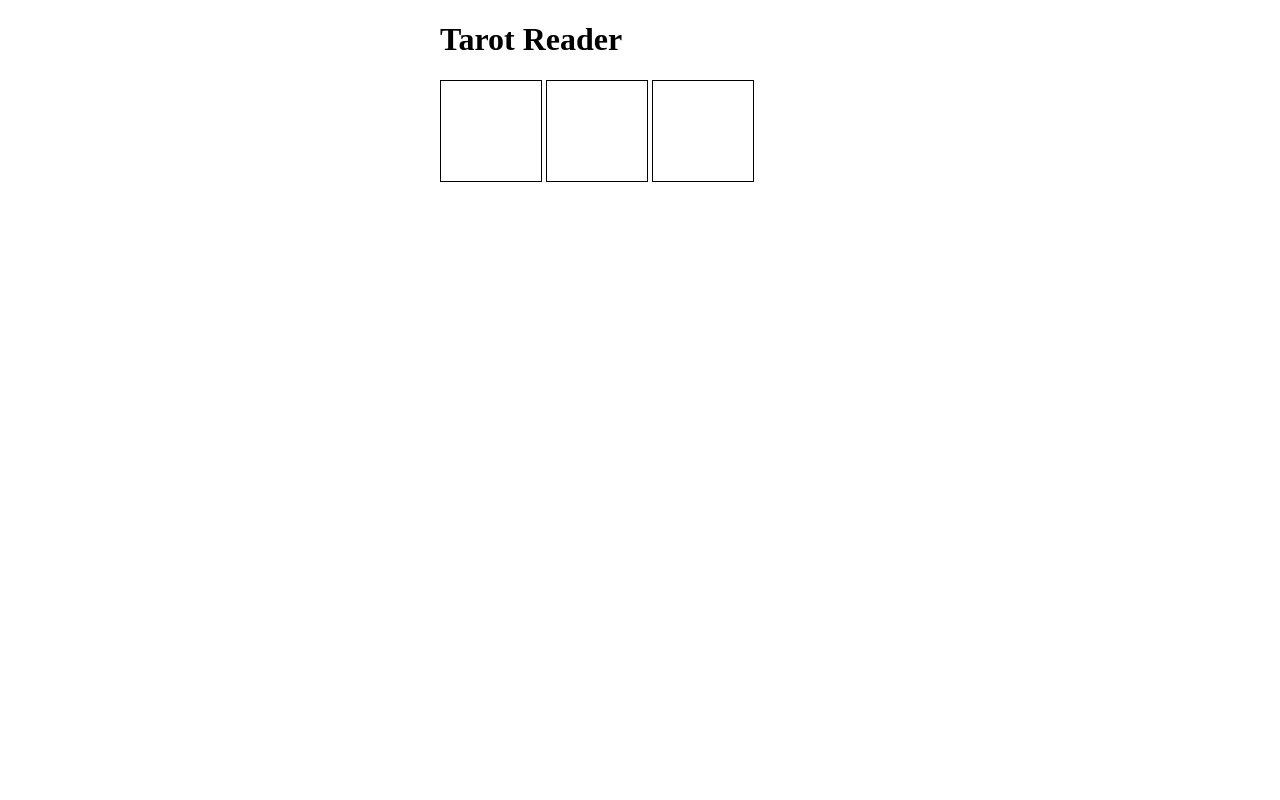
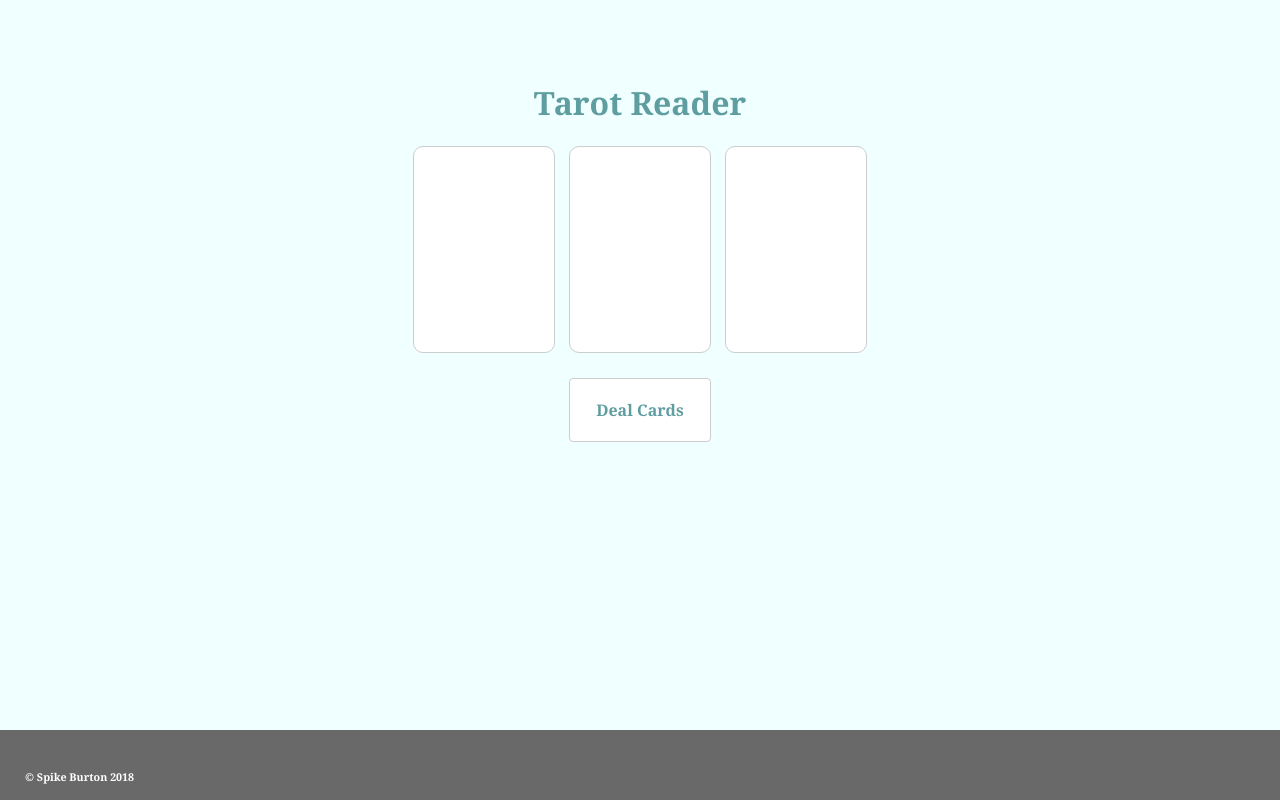
Before and after one commit to spikeburton/tarot-reader, a plain HTML site: page index.html in a window 1280 px wide. Drawn offline with Linux system fonts and the light colour scheme.

Commit message:
add initial design

```diff
--- a/css/style.css
+++ b/css/style.css
@@ -1,17 +1,75 @@
 body {
   margin: 0 auto;
   padding: 0;
+  font-family: Georgia;
+  background: azure;
+}
+
+h1 {
+  text-align: center;
+  color: cadetblue;
 }
 
 .container {
-  width: 400px;
+  position: relative;
+  top: 60px;
+  text-align: center;
+  min-width: 600px;
+  min-height: 400px;
   height: 400px;
-  margin: 0 auto;
 }
 
 .card {
+  position: relative;
   display: inline-block;
+  width: 140px;
+  height: 200px;
+  font-family: Helvetica;
+  color: dimgray;
+  border: 1px solid #CCC;
+  border-radius: 10px;
+  background: white;
+  margin: 0 5px;
+  padding-top: 5px;
+}
+
+.suit {
+  text-transform: uppercase;
+  text-align: center;
+  position: absolute;
+  width: 100%;
+  bottom: 25px;
+  margin: 0;
+}
+
+#deal {
+  display: block;
+  text-decoration: none;
+  font-weight: 600;
+  color: cadetblue;
+  background: white;
   width: 100px;
-  height: 100px;
-  border: 1px solid black;
+  border: 1px solid #CCC;
+  border-radius: 4px;
+  margin: 20px auto;
+  padding: 20px;
 }
+
+#deal:hover {
+  background: cadetblue;
+  color: white;
+}
+
+footer {
+  position: fixed;
+  bottom: 0;
+  width: 100%;
+  color: white;
+  background: dimgray;
+  height: 70px;
+}
+
+footer h6 {
+  padding-left: 25px;
+  padding-top: 15px;
+}
--- a/index.html
+++ b/index.html
@@ -8,9 +8,14 @@
 <body>
   <div class="container">
     <h1>Tarot Reader</h1>
-    <div class="card"></div>
-    <div class="card"></div>
-    <div class="card"></div>
+    <div class="card"><p id="num_1"></p><h3 id="suit_1" class="suit"></h3></div>
+    <div class="card"><p id="num_2"></p><h3 id="suit_2" class="suit"></h3></div>
+    <div class="card"><p id="num_3"></p><h3 id="suit_3" class="suit"></h3></div>
+    <a href="javascript:deal()" id="deal">Deal Cards</a>
   </div>
+  <footer>
+    <h6>&copy; Spike Burton 2018</h6>
+  </footer>
+  <script src="js/index.js"></script>
 </body>
 </html>
--- /dev/null
+++ b/js/index.js
@@ -0,0 +1,47 @@
+const SUITS = ['cups', 'pentacles', 'swords', 'wands'];
+
+function deal() {
+  function card() {
+    let num = Math.floor(Math.random() * 14) + 1;
+    switch(num) {
+      case 1:
+        return "Ace";
+      case 11:
+        return "Page";
+      case 12:
+        return "Knight";
+      case 13:
+        return "Queen";
+      case 14:
+        return "King";
+      default:
+        return num;
+    }
+  }
+
+  function suit() {
+    return SUITS[Math.floor(Math.random() * 4)];
+  }
+
+  function reversed() {
+    return Math.random() > 0.7 ? true : false;
+  }
+
+  for(let i = 0; i < 3; i++) {
+    document.getElementById(`num_${i+1}`).innerHTML = card() + " of";
+    document.getElementById(`suit_${i+1}`).innerHTML = suit();
+    if(reversed()) {
+      document.getElementById(`suit_${i+1}`).innerHTML += " (reversed)"
+    }
+  }
+
+//  document.getElementById("one_num").innerHTML = card() + " of";
+//  document.getElementById("one_suit").innerHTML = suit();
+//  if(reversed()) {
+//    document.getElementById("one_suit").innerHTML += " (reversed)"
+//  }
+//  document.getElementById("two_num").innerHTML = card() + " of";
+//  document.getElementById("two_suit").innerHTML = suit();
+//  document.getElementById("three_num").innerHTML = card() + " of";
+//  document.getElementById("three_suit").innerHTML = suit();
+}
```
